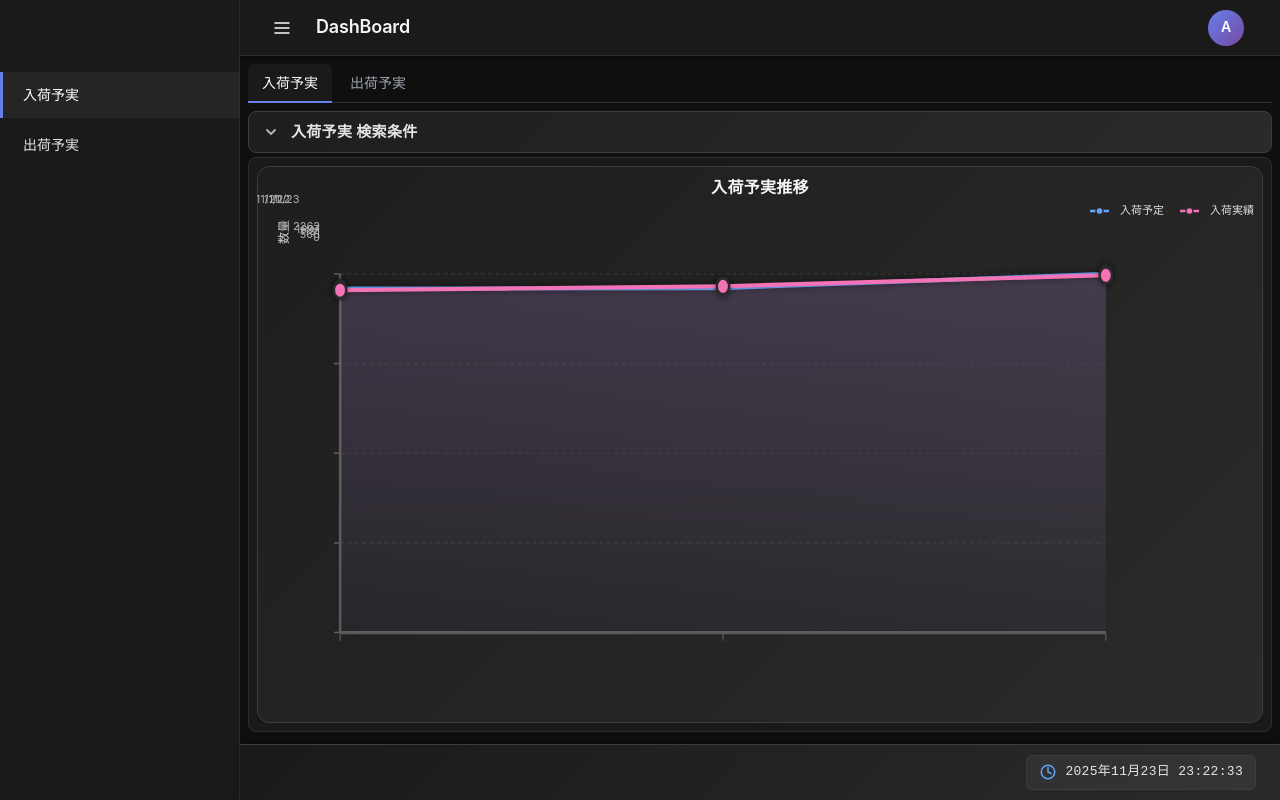
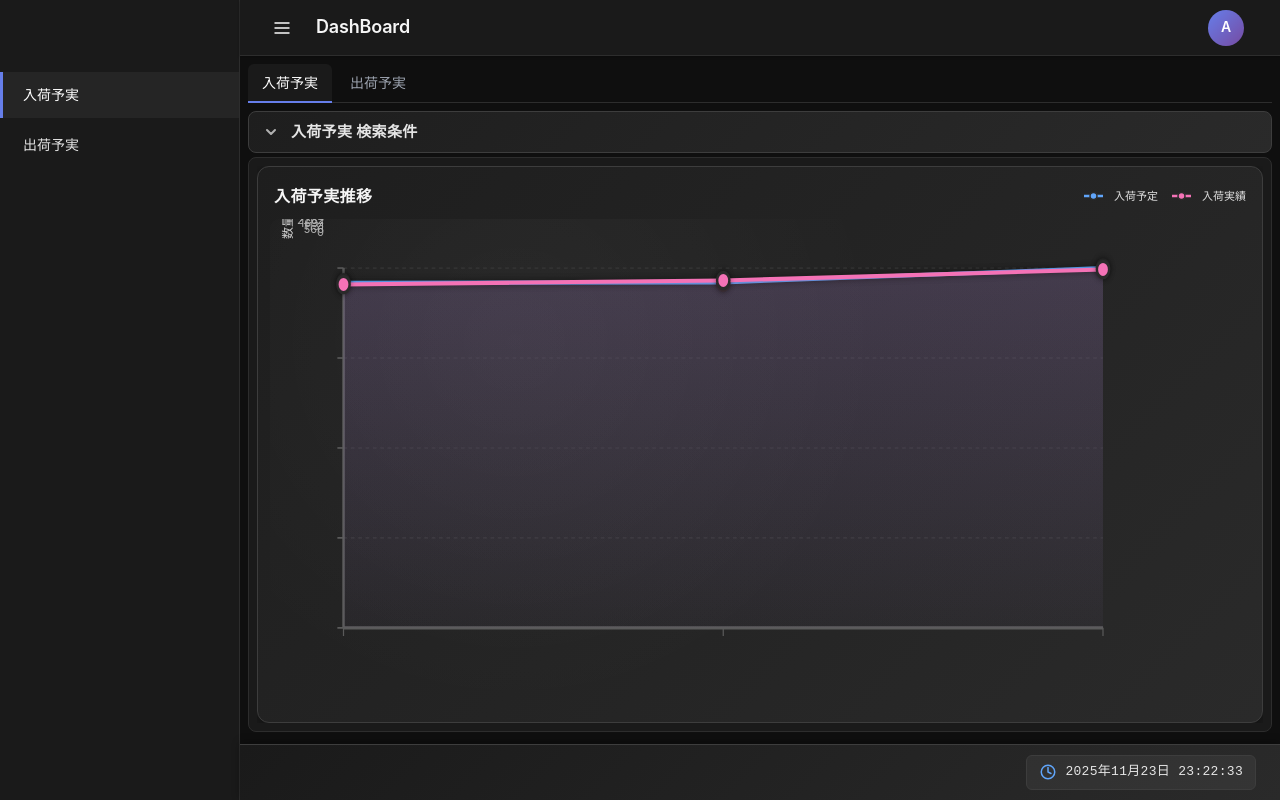
Before and after one commit to AtsuyaShimizu/practice, an Angular app in the folder frontend/dashboard/: page /arrival in a window 1280 px wide. Built offline with nearby package versions, Linux system fonts and the light colour scheme.

Commit message:
Improve arrival plan actual chart layout

```diff
--- a/frontend/dashboard/src/app/page/parts/graph/arrival-plan-actual-line-chart.html
+++ b/frontend/dashboard/src/app/page/parts/graph/arrival-plan-actual-line-chart.html
@@ -1,5 +1,6 @@
 @if (chartData) {
   <div class="chart-container">
+    <div class="chart-header">
       <h3 class="chart-title">{{ chartData.config?.title }}</h3>
 
       <!-- 凡例コンテナ -->
@@ -16,6 +17,7 @@
           }
         </div>
       }
+    </div>
 
     <div class="chart-wrapper">
       <svg [attr.viewBox]="viewBox" class="line-chart" preserveAspectRatio="none">
--- a/frontend/dashboard/src/app/page/parts/graph/arrival-plan-actual-line-chart.scss
+++ b/frontend/dashboard/src/app/page/parts/graph/arrival-plan-actual-line-chart.scss
@@ -8,42 +8,53 @@
 .chart-container {
   width: 100%;
   height: 100%;
-  padding: 8px;
+  padding: 12px;
   background: linear-gradient(135deg, #1e1e1e 0%, #2a2a2a 100%);
   border: 1px solid #3d3d3d;
   border-radius: 12px;
   box-shadow: 0 4px 12px rgba(0, 0, 0, 0.3);
   display: flex;
   flex-direction: column;
+  gap: 8px;
   min-height: 0;
+}
+
+.chart-header {
+  display: flex;
+  align-items: center;
+  justify-content: space-between;
+  gap: 12px;
+  padding: 2px 4px 0 4px;
+  min-height: 32px;
 }
 
 .chart-wrapper {
   position: relative;
   width: 100%;
   flex: 1;
-  min-height: 0;
+  min-height: 320px;
+  border-radius: 10px;
+  overflow: hidden;
+  background: radial-gradient(circle at 25% 25%, rgba(255, 255, 255, 0.04), transparent 45%);
 }
 
 .chart-title {
-  margin: 0 0 0 0;
+  margin: 0;
   font-size: 16px;
   font-weight: 600;
   color: #f5f5f5;
-  text-align: center;
-  flex-shrink: 0;
-  letter-spacing: 0.3px;
+  text-align: left;
+  flex: 1;
+  letter-spacing: 0.4px;
 }
 
 .legend-container {
-  width: 100%;
-  height: 20px;
-  flex-shrink: 0;
   display: flex;
   justify-content: flex-end;
   align-items: center;
-  gap: 16px;
-  margin-bottom: 4px;
+  gap: 14px;
+  flex-wrap: wrap;
+  flex: 0 0 auto;
 }
 
 .line-chart {
```
Lines whose indentation alone changed are shown as unchanged.
